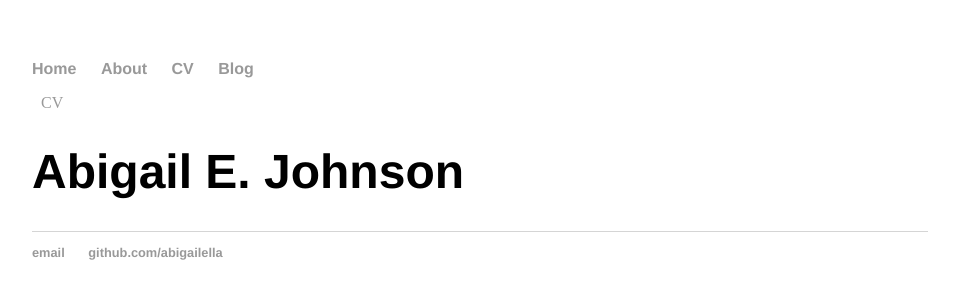
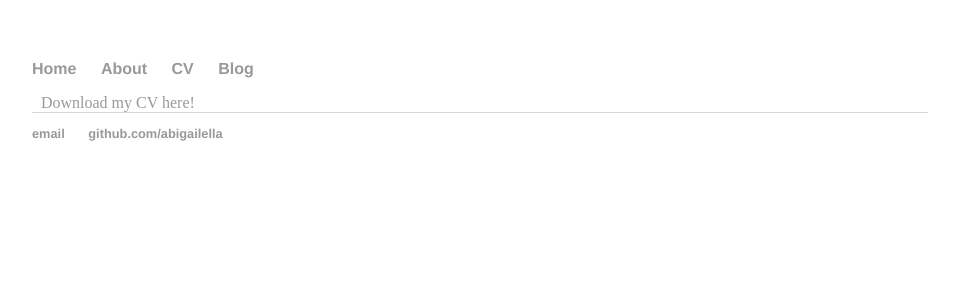
Before and after one commit to abigailella/abigailella.github.io, a Jekyll site: the page cv.html, which Jekyll copies as it is, in a window 1280 px wide. Shown: the top 300 px of the page, without its empty margins (160-1119 px from the left). Built offline with Jekyll 4.4.1, drawn with Linux system fonts in a browser that asks for light colours.

Commit message:
Update cv.html

```diff
--- a/cv.html
+++ b/cv.html
@@ -21,8 +21,8 @@
 <div class="container">
 
   	<div class="cv">
-		<a href="Professional_CV (14).pdf" style="text-decoration:none; margin:1%;">CV</a>
-					<h1>Abigail E. Johnson</h1>
+		<a href="Professional_CV (14).pdf" style="text-decoration:none; margin:1%;">Download my CV here!</a>
+
 
 
 	</div>
```
